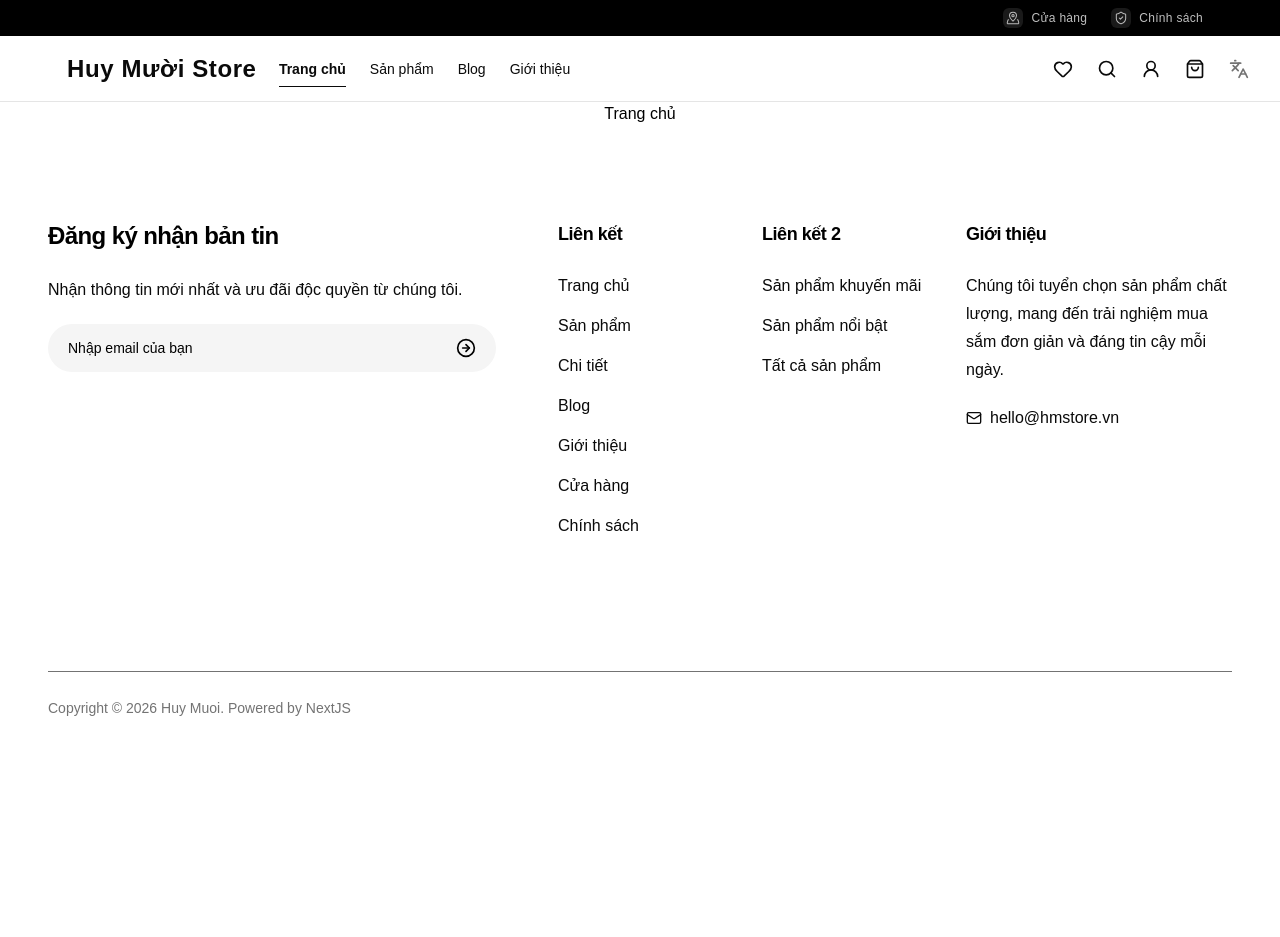
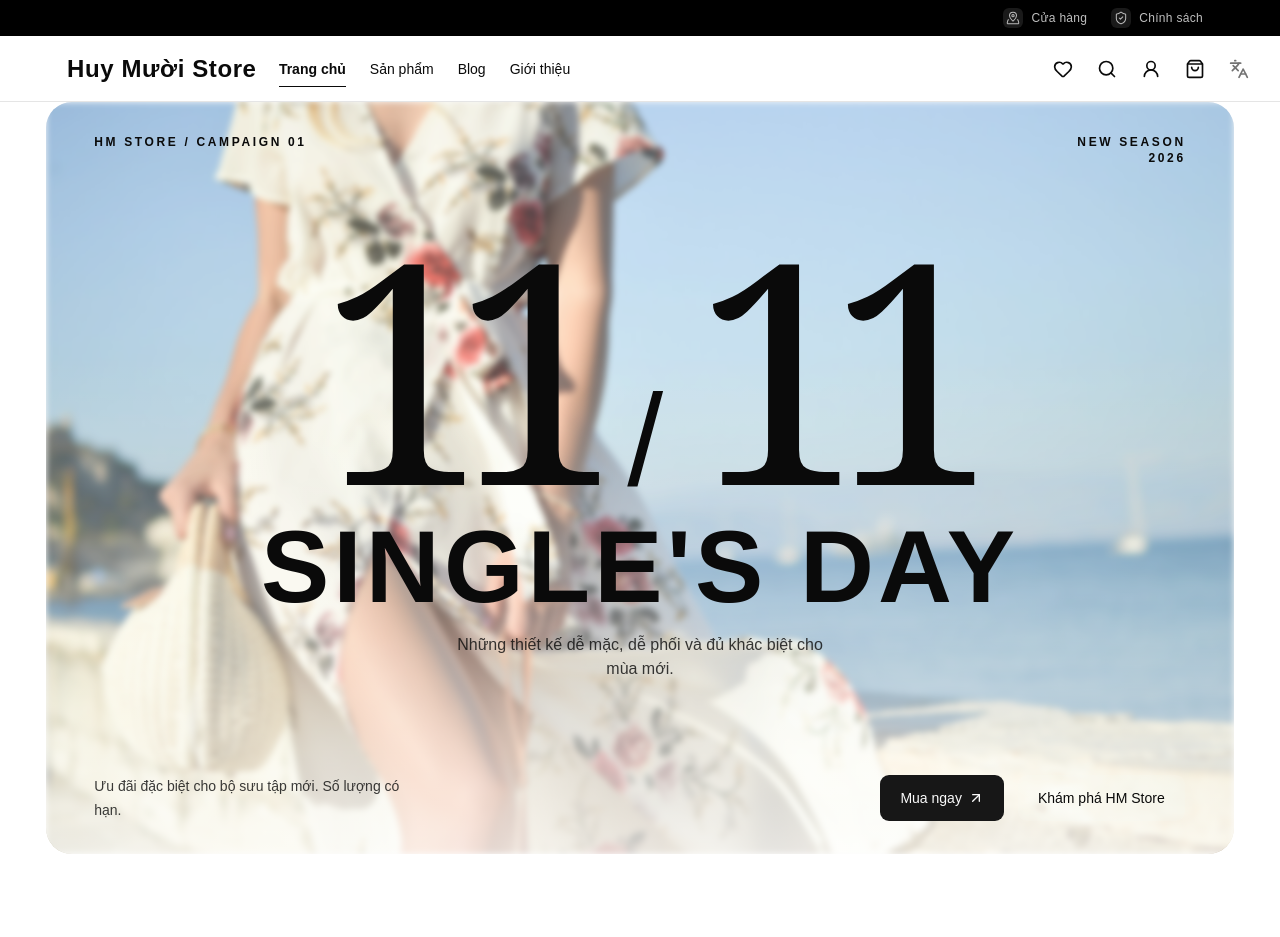
Before and after one commit to GamePieceLabs/FE_HuyMuoiStore, a Next.js app: page / in a window 1280 px wide. Shown: the top 937 px of the page. Before the commit the page ends 800 px from the top, so only its background shows below. Built offline with nearby package versions, Linux system fonts and the light colour scheme; some icons are missing.

Commit message:
section banner

```diff
--- a/src/app/page.tsx
+++ b/src/app/page.tsx
@@ -1,3 +1,5 @@
+import { HomeHero } from "@/features/home/components/home-hero";
+
 export default function Home() {
-  return <h1>Trang chủ</h1>;
+  return <HomeHero />;
 }
--- /dev/null
+++ b/src/features/home/components/home-hero.tsx
@@ -0,0 +1,89 @@
+import Link from "next/link";
+import { ArrowUpRight } from "lucide-react";
+
+import { buttonVariants } from "@/components/ui/button";
+
+interface HomeHeroProps {
+  imageUrl?: string;
+}
+
+const defaultHeroImage = "/images/home/hero-single-day.jpg";
+
+export function HomeHero({ imageUrl = defaultHeroImage }: HomeHeroProps) {
+  return (
+    <section
+      aria-labelledby="home-hero-title"
+      className="w-full bg-background px-[15px]"
+    >
+      <div className="relative isolate mx-auto w-[95%] overflow-hidden rounded-4xl bg-muted text-foreground">
+        <div
+          aria-hidden="true"
+          className="absolute inset-0 -z-20 bg-cover bg-center blur-[3px]"
+          style={{ backgroundImage: `url(${imageUrl})` }}
+        />
+        <div className="absolute inset-0 -z-10 bg-background/25" />
+        <div className="absolute inset-x-0 bottom-0 -z-10 h-2/3 bg-gradient-to-t from-background/70 via-background/20 to-transparent" />
+
+        <div className="mx-auto flex min-h-[min(900px,calc(100svh-48px))] w-full flex-col justify-between px-4 py-6 sm:px-6 sm:py-8 lg:px-10 xl:px-12">
+          <div className="flex items-start justify-between gap-6 text-xs font-semibold tracking-[0.22em] uppercase">
+            <p>HM Store / Campaign 01</p>
+            <p className="text-right">
+              New season
+              <br />
+              2026
+            </p>
+          </div>
+
+          <div className="flex flex-col items-center py-12 text-center">
+            <h1
+              id="home-hero-title"
+              className="font-serif text-[clamp(7rem,24vw,21rem)] leading-[0.7] font-medium tracking-[-0.12em] text-foreground"
+            >
+              11
+              <span className="mx-10 font-sans text-[0.42em] font-light tracking-[-0.08em]">
+                /
+              </span>
+              11
+            </h1>
+            <p className="mt-8 font-heading text-[clamp(2.75rem,8vw,7rem)] leading-[0.82] font-semibold tracking-[0.04em] uppercase text-foreground sm:mt-10">
+              Single&apos;s Day
+            </p>
+            <p className="mt-6 max-w-sm text-sm leading-6 text-foreground/80 sm:text-base">
+              Những thiết kế dễ mặc, dễ phối và đủ khác biệt cho mùa mới.
+            </p>
+          </div>
+
+          <div className="flex flex-col gap-5 sm:flex-row sm:items-end sm:justify-between">
+            <p className="max-w-xs text-sm leading-6 text-foreground/80">
+              Ưu đãi đặc biệt cho bộ sưu tập mới. Số lượng có hạn.
+            </p>
+            <div className="flex flex-col gap-3 sm:flex-row sm:items-center">
+              <Link
+                href="/products"
+                className={buttonVariants({
+                  size: "lg",
+                  className:
+                    "h-12 bg-foreground px-5 text-background hover:bg-foreground/80",
+                })}
+              >
+                Mua ngay
+                <ArrowUpRight aria-hidden="true" />
+              </Link>
+              <Link
+                href="/about-us"
+                className={buttonVariants({
+                  variant: "outline",
+                  size: "lg",
+                  className:
+                    "h-12 border-foreground/40 bg-background/10 px-5 text-foreground hover:bg-background/30 hover:text-foreground",
+                })}
+              >
+                Khám phá HM Store
+              </Link>
+            </div>
+          </div>
+        </div>
+      </div>
+    </section>
+  );
+}
```
Also changed, not shown: public/images/home/hero-single-day.jpg (added).
